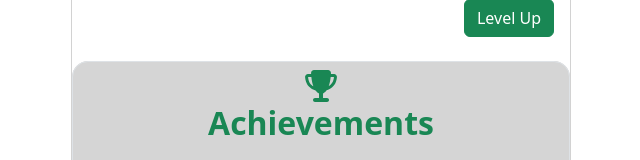
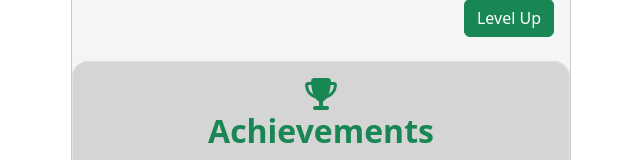
Before and after one commit to alex-stephen/StriveCloud-project, a Vue app: page / in a window 1280 px wide. Shown: the part 259-419 px from the top of the page, without its empty margins (69-709 px from the left). Built offline with nearby package versions, Linux system fonts and the light colour scheme; grey boxes are pictures that could not be loaded.

Commit message:
chore: misc style, Match icon color.

```diff
--- a/src/components/AchievementList.vue
+++ b/src/components/AchievementList.vue
@@ -14,7 +14,7 @@ const props = defineProps({
 
 <template>
   <div class="container border rounded-4">
-    <FontAwesomeIcon :icon="faTrophy" size="2x" class="text-success mt-2"/>
+    <FontAwesomeIcon :icon="faTrophy" size="2x" class="text-success mt-3"/>
     <h2 class="mb-3 mt text-center text-success fw-bold">Achievements</h2>
     <div class="row row-cols-3 g-4">
       <div class="col text-center p-2" v-for="achievement in achievements" :key="achievement.id">
--- a/src/components/LevelProgress.vue
+++ b/src/components/LevelProgress.vue
@@ -33,7 +33,7 @@ watch(progressPercent, () => {
 });
 
 const levelUp = () => {
-  // Animate to 100% first
+  // Animate to 100%
   displayProgressPercent.value = 100;
 
   setTimeout(() => {
@@ -58,14 +58,14 @@ const levelUp = () => {
         </div>
 
         <div class="flex-grow-1">
-            <div class="progress">
+            <div class="progress" style="background-color: #e6e9ef">
                 <div
                     class="progress-bar bg-success rounded-3"
                     role="progressbar"
                     :aria-valuenow="localProfile.current_xp"
                     aria-valuemin="0"
                     :aria-valuemax="maxXP"
-                    :style="{ width: displayProgressPercent + '%' }"
+                    :style="{ width: displayProgressPercent + '%'}"
                 >
                 </div>
             </div>
--- a/src/components/ProfileCard.vue
+++ b/src/components/ProfileCard.vue
@@ -42,6 +42,7 @@ const props = defineProps({
 .card {
   width: 500px;
   border-radius: 16px;
+  background: #f3f5f7;
 }
 
 .achievements-wrapper {
```
